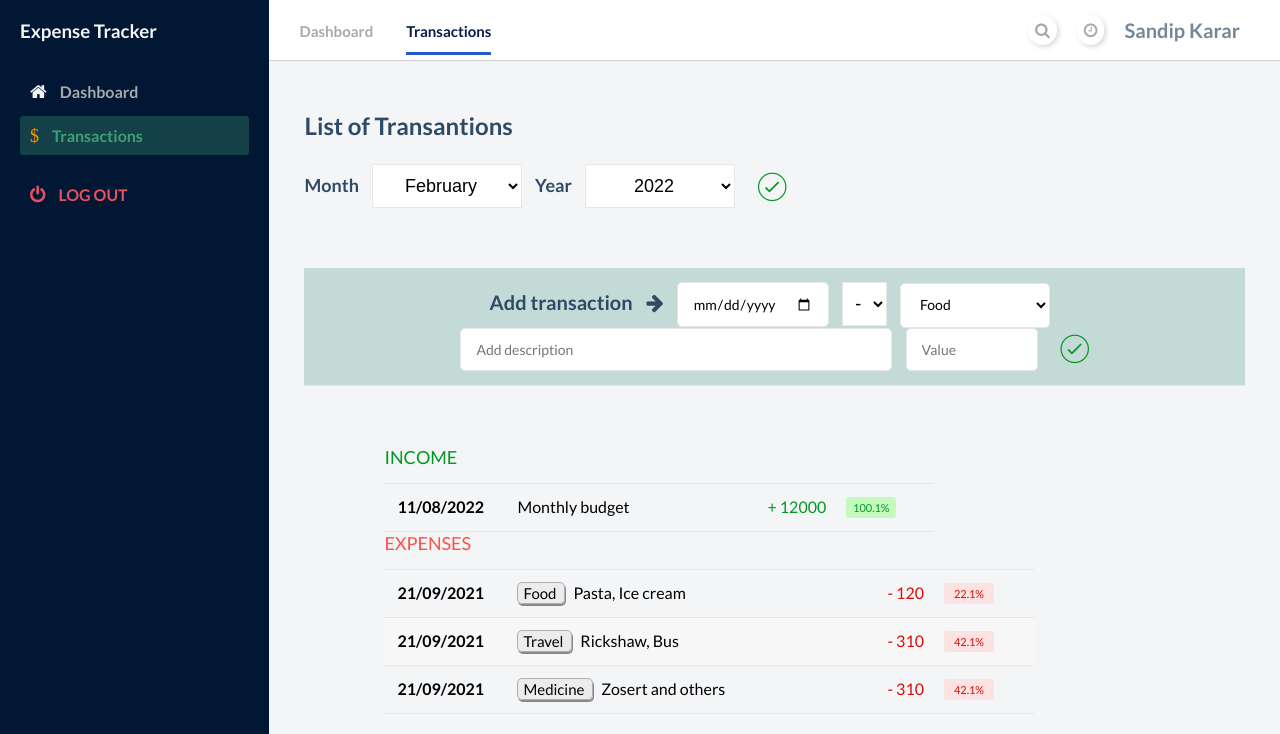
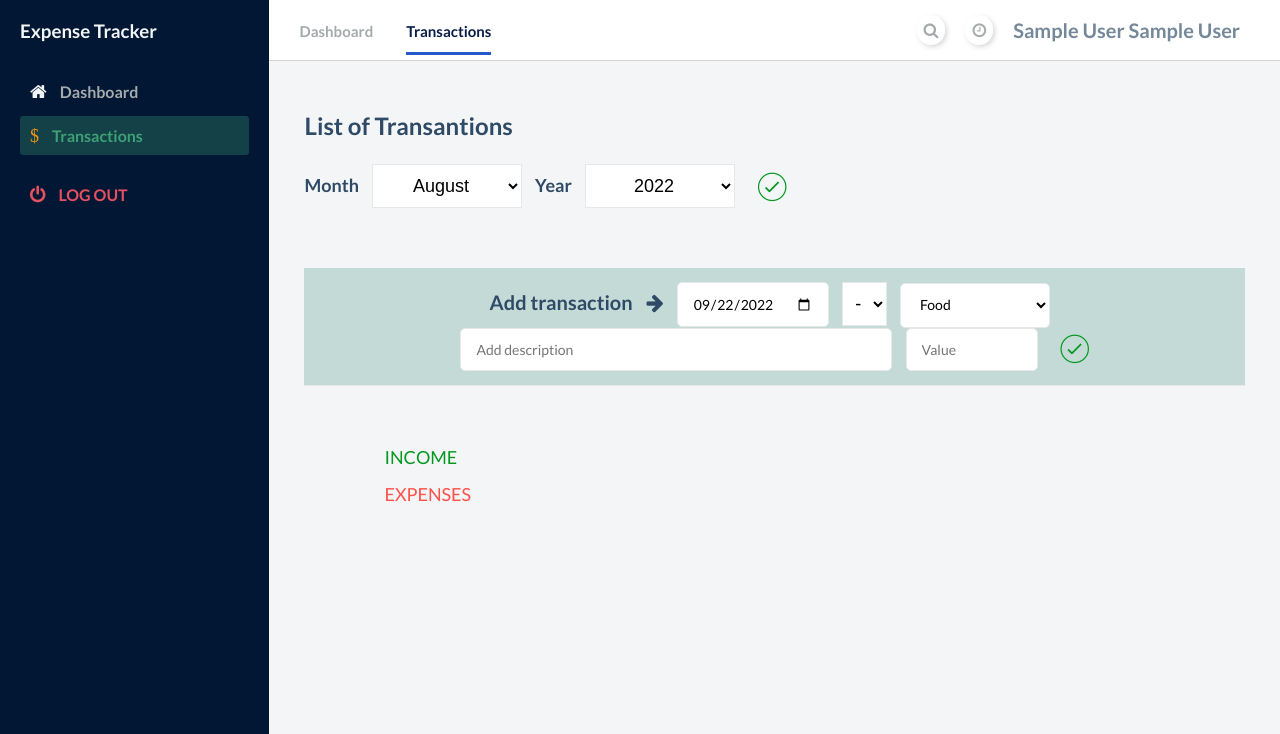
Before and after one commit to sandeepgit32/flask_home_expense_tracker, a Flask app: page /transactions in a window 1280 px wide. Shown: the top 734 px of the page. Run offline with Flask 2, Linux system fonts and the light colour scheme; the visitor is signed in with stand-in values (Sample User, id 1); tables that the repository leaves empty hold one stand-in row (values such as "Sample post"); a map, chart or similar area stays blank; some libraries are stand-ins or nearby versions.

Commit message:
App updated to include transactions

```diff
--- a/main.py
+++ b/main.py
@@ -59,14 +59,25 @@
             if bcrypt_obj.check_password_hash(data.password, p):
                 session['logged_in'] = True
                 session['user'] = u # Store the username in session variable for display after redirection
+                session['name'] = data.name
+                session['surname'] = data.surname
+                session['last_login_time'] = data.last_login_time
+                session['current_login_time'] = datetime.now()
                 return redirect(url_for('index'))
         return render_template('login.html', message="Incorrect Details!")
 
 
 @app.route('/logout', methods=['GET', 'POST'])
 def logout():
+    user_data = UserModel.query.filter_by(username=session['user']).first()
+    user_data.last_login_time = session.get('current_login_time')
+    db.session.commit()
     session['logged_in'] = False
     session['user'] = None
+    session['name'] = None
+    session['surname'] = None
+    session['last_login_time'] = None
+    session['current_login_time'] = None
     return redirect(url_for('index'))
 
 
@@ -78,13 +89,24 @@
 @app.route('/')
 @authentication_required
 def index():
-    current_date = date.today()
-    current_month_text = current_date.strftime("%B")
-    display_month_year = f'{current_month_text}-{current_date.year}'
+    return render_template('index.html')
+
+
+@app.route('/transactions', methods=['GET', 'POST'])
+@authentication_required
+def transactions():
+    if request.method == 'GET':
+        current_date = date.today()
+        transaction_year, transaction_month = current_date.year, current_date.month
+    elif request.method == 'POST':
+        transaction_year, transaction_month = request.form['transaction_list_year'], \
+            request.form['transaction_list_month']
+        # current_month_text = current_date.strftime("%B")
+
     positive_transactions = TransactionModel.find_by_year_month_type(
         transaction_type='positive',
-        transaction_year=current_date.year,
-        transaction_month=current_date.month,
+        transaction_year=transaction_year,
+        transaction_month=transaction_month,
         user=session['user']
     )
     if positive_transactions is None:
@@ -95,8 +117,8 @@
 
     negative_transactions = TransactionModel.find_by_year_month_type(
         transaction_type='negative',
-        transaction_year=current_date.year,
-        transaction_month=current_date.month,
+        transaction_year=transaction_year,
+        transaction_month=transaction_month,
         user=session['user']
     )
     if negative_transactions is None:
@@ -104,47 +126,36 @@
         total_expense = 0
     else:
         total_expense = round(sum([x.value for x in negative_transactions]), 1)
-    percentage_list = []
+
+    total_income = round(sum([x.value for x in positive_transactions]), 1)
+    income_percentage_list = [-round(x.value*100/total_income, 1) for x in positive_transactions]
     if total_budget == 0:
-        total_val = round(sum([x.value for x in negative_transactions]), 1)
-        percentage_list = [-round(x.value*100/total_val, 1) for x in negative_transactions]
+        total_expense = round(sum([x.value for x in negative_transactions]), 1)
+        expense_percentage_list = [-round(x.value*100/total_expense, 1) for x in negative_transactions]
     else:
-        percentage_list = [round(x.value*100/total_budget, 1) for x in negative_transactions]
-    if total_budget == 0:
-        overall_percentage = '--'
-    else:
-        overall_percentage = round(total_expense*100/total_budget, 1)
-    if total_budget >= total_expense:
-        available_budget = '+{:,}'.format(round(total_budget-total_expense, 1))
-    elif total_budget < total_expense:
-        available_budget = '-{:,}'.format(round(total_expense-total_budget, 1))
+        expense_percentage_list = [round(x.value*100/total_budget, 1) for x in negative_transactions]
 
-    return render_template('index.html', positive_transactions=positive_transactions, \
-        negative_transactions_percentages=zip(negative_transactions, percentage_list),\
-        total_budget='{:,}'.format(total_budget), total_expense='{:,}'.format(total_expense), \
-        overall_percentage=overall_percentage, available_budget=available_budget,
-        display_month_year=display_month_year, \
-        today=f'{current_date.year}-{current_date.month}-{current_date.day}', user=session['user'])
-
-
-@app.route('/transactions')
-@authentication_required
-def transactions():
-    return render_template('transactions.html')
+    return render_template('transactions.html',
+        positive_transactions_percentages=zip(positive_transactions, income_percentage_list), \
+        negative_transactions_percentages=zip(negative_transactions, expense_percentage_list),\
+        transaction_year=transaction_year,
+        transaction_month=transaction_month,
+        user=session['user'],
+        name_display=f'{session["name"]} {session["surname"]}')
 
 
 @app.route('/add', methods=['GET', 'POST'])
 @authentication_required
 def add():
     if request.method == 'GET':
-        return redirect(url_for('index'))
+        return redirect(url_for('transactions'))
     else:
         selected_date = request.form['date']
         selected_year, selected_month, selected_day = selected_date.split('-')
 
         if request.form['description'] == '':
             flash('No description entered!')
-            return redirect(url_for('index'))
+            return redirect(url_for('transactions'))
         else:
             description = request.form['description']
 
@@ -152,7 +163,7 @@
             inserted_value = float(request.form['value'])
         except:
             flash('You have provided an invalid value!')
-            return redirect(url_for('index'))
+            return redirect(url_for('transactions'))
 
         transaction_item = TransactionModel(
             user=session['user'],
@@ -165,19 +176,19 @@
             value=round(inserted_value, 1)
         )
         TransactionModel.save_to_db(transaction_item)
-        return redirect(url_for('index'))
+        return redirect(url_for('transactions'))
 
 
 @app.route('/delete', methods=['GET','POST'])
 @authentication_required
 def delete():
     if request.method == 'GET':
-        return redirect(url_for('index'))
+        return redirect(url_for('transactions'))
     else:
         transaction_id = request.form.get("transaction_id")
         transaction = TransactionModel.find_by_id(id=transaction_id)
         TransactionModel.delete_from_db(transaction)
-        return redirect(url_for('index'))
+        return redirect(url_for('transactions'))
 
 
 if __name__ == '__main__':
--- a/models.py
+++ b/models.py
@@ -30,7 +30,7 @@
     transaction_year = db.Column(db.Integer, nullable=False)
     transaction_type = db.Column(db.String(10), nullable=False) # 'positive'/'negative'
     storing_datetime = db.Column(db.DateTime, nullable=False)
-    category = db.Column(db.String(20), nullable=False)
+    category = db.Column(db.String(20), nullable=True)
     value = db.Column(db.Float(precision=2), nullable=False)
 
     @classmethod
--- a/static/transactions.css
+++ b/static/transactions.css
@@ -127,7 +127,7 @@
     margin-bottom: 15px;
   }
 
-  .icome__title { color: #029820; }
+  .income__title { color: #029820; }
   .expenses__title { color: #FF5049; }
 
   .item {
--- a/templates/transactions.html
+++ b/templates/transactions.html
@@ -5,7 +5,8 @@
     <meta charset="UTF-8" />
     <meta name="viewport" content="width=device-width, initial-scale=1.0" />
 
-  <link rel="stylesheet" href="https://cdn.jsdelivr.net/npm/@fortawesome/fontawesome-free@6.1.1/css/fontawesome.min.css"
+    <link rel="stylesheet"
+        href="https://cdn.jsdelivr.net/npm/@fortawesome/fontawesome-free@6.1.1/css/fontawesome.min.css"
         integrity="sha384-zIaWifL2YFF1qaDiAo0JFgsmasocJ/rqu7LKYH8CoBEXqGbb9eO+Xi3s6fQhgFWM" crossorigin="anonymous">
     <link rel="stylesheet" href="https://stackpath.bootstrapcdn.com/font-awesome/4.7.0/css/font-awesome.min.css"
         integrity="sha384-wvfXpqpZZVQGK6TAh5PVlGOfQNHSoD2xbE+QkPxCAFlNEevoEH3Sl0sibVcOQVnN" crossorigin="anonymous" />
@@ -46,7 +47,7 @@
                 <a href="#">
                     <!-- <img width="30" src="assets/avatar.svg" alt="" /> -->
                     <!-- <i class="fa fa-user-circle-o" aria-hidden="true"></i> -->
-          <span class="name_label">Sandip Karar</span>
+                    <span class="name_label">{{ name_display }}</span>
                 </a>
             </div>
         </nav>
@@ -59,16 +60,26 @@
                     <div class="main__greeting">
                         <h1>List of Transantions</h1>
                         <span class="year_month_selection">
-              <form>
+                            <form method="POST" action="{{ url_for('transactions') }}">
                                 <label class="year_month_label">Month</label>
                                 <select class="transaction_list__type" name="transaction_list_month">
-                  <option value="January">January</option>
-                  <option value="February" selected>February</option>
+                                    <option value="1"{% if transaction_month==1 %} selected="selected"{% endif %}>January</option>
+                                    <option value="2"{% if transaction_month==2 %} selected="selected"{% endif %}>February</option>
+                                    <option value="3"{% if transaction_month==3 %} selected="selected"{% endif %}>March</option>
+                                    <option value="4"{% if transaction_month==4 %} selected="selected"{% endif %}>April</option>
+                                    <option value="5"{% if transaction_month==5 %} selected="selected"{% endif %}>May</option>
+                                    <option value="6"{% if transaction_month==6 %} selected="selected"{% endif %}>June</option>
+                                    <option value="7"{% if transaction_month==7 %} selected="selected"{% endif %}>July</option>
+                                    <option value="8"{% if transaction_month==8 %} selected="selected"{% endif %}>August</option>
+                                    <option value="9"{% if transaction_month==9 %} selected="selected"{% endif %}>September</option>
+                                    <option value="10"{% if transaction_month==10 %} selected="selected"{% endif %}>October</option>
+                                    <option value="11"{% if transaction_month==11 %} selected="selected"{% endif %}>November</option>
+                                    <option value="12"{% if transaction_month==12 %} selected="selected"{% endif %}>December</option>
                                 </select>
                                 <label class="year_month_label">Year</label>
                                 <select class="transaction_list__type" name="transaction_list_year">
-                  <option value="2021">2021</option>
-                  <option value="2022" selected>2022</option>
+                                    <option value="2021" {% if transaction_year==2021 %} selected="selected"{% endif %}>2021</option>
+                                    <option value="2022" {% if transaction_year==2022 %} selected="selected"{% endif %}>2022</option>
                                 </select>
                                 <button type="submit" class="add__btn"><i class="ion-ios-checkmark-outline"></i></button>
                             </form>
@@ -84,14 +95,15 @@
                         <div class="add__container">
 
                             <form name="addForm" id="addForm" method="POST" action="{{ url_for('add') }}" novalidate>
-                <span style="margin-right: 10px; color: #2e4a66; font-size:20px; font-weight: 600;">Add transaction
+                                <span style="margin-right: 10px; color: #2e4a66; font-size:20px; font-weight: 600;">Add
+                                    transaction
                                 </span>
                                 <span style="margin-right: 10px; color: #2e4a66; font-size:20px; font-weight: 600;"><i
                                         class="fa fa-arrow-right" aria-hidden="true"></i></span>
                                 <input class="add__date" name="date" type="date" />
                                 <select class="add__type" name="transaction_type">
-                  <option value="positive" >+</option>
-                  <option value="negative" selected >-</option>
+                                    <option value="positive">+</option>
+                                    <option value="negative" selected>-</option>
                                 </select>
                                 <select class="add__category" name="category">
                                     <option value="food" selected>Food</option>
@@ -101,9 +113,11 @@
                                     <option value="bill">Monthly Bills</option>
                                     <option value="others">Others</option>
                                 </select>
-                <input type="text" class="add__description" placeholder="Add description" name="description">
+                                <input type="text" class="add__description" placeholder="Add description"
+                                    name="description">
                                 <input type="number" class="add__value" placeholder="Value" name="value">
-                <button type="submit" class="add__btn"><i class="ion-ios-checkmark-outline"></i></button>
+                                <button type="submit" class="add__btn"><i
+                                        class="ion-ios-checkmark-outline"></i></button>
                             </form>
                         </div>
                     </div>
@@ -112,23 +126,25 @@
 
                 <div class="list_container clearfix">
                     <div class="income">
-            <h2 class="icome__title">Income</h2>
-
+                        <h2 class="income__title">Income</h2>
                         <div class="income__list">
+                            {% for transaction, percentage in positive_transactions %}
                                 <div class="item clearfix" id="income-0">
-                <div class="item__date"><b>11/08/2022</b></div>
-                <div class="income_item__description">Monthly budget</div>
+                                    <div class="item__date"><b>{{ transaction.transaction_day }}/{{ transaction.transaction_month }}/{{ transaction.transaction_year }}</b></div>
+                                    <div class="income_item__description">{{ transaction.description }}</div>
                                     <div class="right clearfix">
-                  <div class="item__value">+ 12000</div>
-                  <div class="item__percentage">100.1%</div>
+                                        <div class="item__value">+ {{ transaction.value }}</div>
+                                        <div class="item__percentage">{{ percentage }}%</div>
                                         <div class="item__delete">
-                    <form name="deleteForm" id="deleteForm" method="POST" action="{{ url_for('delete') }}" novalidate>
-                      <input type="hidden" name="transaction_id" value="32">
+                                            <form name="deleteForm" id="deleteForm" method="POST"
+                                                action="{{ url_for('delete') }}" novalidate>
+                                                <input type="hidden" name="transaction_id" value="{{ transaction.id }}">
                                                 <button class="item__delete--btn"><i class="ion-ios-close-outline"></i></button>
                                             </form>
                                         </div>
                                     </div>
                                 </div>
+                            {% endfor %}
                         </div>
                     </div>
 
@@ -137,86 +153,29 @@
                         <h2 class="expenses__title">Expenses</h2>
 
                         <div class="expenses__list">
+                            {% for transaction, percentage in negative_transactions_percentages %}
                                 <div class="item clearfix" id="expense-0">
-                <div class="item__date"><b>21/09/2021</b></div>
+                                    <div class="item__date"><b>{{ transaction.transaction_day }}/{{ transaction.transaction_month }}/{{ transaction.transaction_year }}</b></div>
                                     <div class="expense_item__description">
-                  <span class="item_category_tag"> Food </span>
-                  Pasta, Ice cream
+                                        <span class="item_category_tag"> {{ transaction.category }} </span>
+                                        {{ transaction.description }}
                                     </div>
                                     <div class="right clearfix">
-                  <div class="item__value">- 120</div>
-                  <div class="item__percentage">22.1%</div>
+                                        <div class="item__value">- {{ transaction.value }}</div>
+                                        <div class="item__percentage">{{ percentage }}%</div>
                                         <div class="item__delete">
-                    <form name="deleteForm" id="deleteForm" method="POST" action="{{ url_for('delete') }}" novalidate>
+                                            <form name="deleteForm" id="deleteForm" method="POST"
+                                                action="{{ url_for('delete') }}" novalidate>
                                                 <input type="hidden" name="transaction_id" value="32">
                                                 <button type="submit" class="item__delete--btn"><i class="ion-ios-close-outline"></i></button>
                                             </form>
                                         </div>
                                     </div>
                                 </div>
-
-              <div class="item clearfix" id="expense-0">
-                <div class="item__date"><b>21/09/2021</b></div>
-                <div class="expense_item__description">
-                  <span class="item_category_tag"> Travel </span>
-                  Rickshaw, Bus
-                </div>
-                <div class="right clearfix">
-                  <div class="item__value">- 310</div>
-                  <div class="item__percentage">42.1%</div>
-                  <div class="item__delete">
-                    <form name="deleteForm" id="deleteForm" method="POST" action="{{ url_for('delete') }}" novalidate>
-                      <input type="hidden" name="transaction_id" value="32">
-                      <button type="submit" class="item__delete--btn"><i class="ion-ios-close-outline"></i></button>
-                    </form>
+                            {% endfor %}
                         </div>
                     </div>
                 </div>
-
-              <div class="item clearfix" id="expense-0">
-                <div class="item__date"><b>21/09/2021</b></div>
-                <div class="expense_item__description">
-                  <span class="item_category_tag" class="tooltip"> Medicine </span>
-                  Zosert and others
-                </div>
-
-                <div class="right clearfix">
-                  <div class="item__value">- 310</div>
-                  <div class="item__percentage">42.1%</div>
-                  <div class="item__delete">
-                    <form name="deleteForm" id="deleteForm" method="POST" action="{{ url_for('delete') }}" novalidate>
-                      <input type="hidden" name="transaction_id" value="32">
-                      <button type="submit" class="item__delete--btn"><i class="ion-ios-close-outline"></i></button>
-                    </form>
-                  </div>
-                </div>
-              </div>
-            </div>
-          </div>
-        </div>
-
-        <!-- CHARTS STARTS HERE -->
-        <!-- <div class="charts">
-          <div class="charts__left">
-            <div class="charts__left__title">
-              <div>
-                <h1>Expenditure (% of Budget)</h1>
-                <p>In time (% of total days passed in current month)</i></p>
-              </div>
-            </div>
-            <div id="target1"></div>
-          </div>
-
-          <div class="charts__right">
-            <div class="charts__right__title">
-              <div>
-                <h1>Cumulative Expenditure MTD</h1>
-              </div>
-            </div>
-            <div id="target2"></div>
-          </div>
-        </div> -->
-        <!-- CHARTS ENDS HERE -->
             </div>
 
             <canvas id="clock" class="clock"></canvas>
@@ -241,10 +200,6 @@
                     <i class="fa-solid fa-dollar-sign"></i>
                     <a href="{{url_for('transactions')}}">Transactions</a>
                 </div>
-        <!-- <div class="sidebar_link">
-          <i class="fa fa-gear"></i>
-          <a href="settings.html">Settings</a>
-        </div> -->
                 <div class="sidebar__logout">
                     <i class="fa fa-power-off"></i>
                     <a href="{{url_for('logout')}}">Log out</a>
@@ -252,7 +207,6 @@
             </div>
         </div>
     </div>
-
 
 
     <script src="https://cdn.jsdelivr.net/npm/apexcharts"></script>
@@ -272,6 +226,21 @@
                 });
         });
     </script>
+    <script>
+        $(document).ready(function() {
+            var date = new Date();
+
+            var day = date.getDate();
+            var month = date.getMonth() + 1;
+            var year = date.getFullYear();
+
+            if (month < 10) month = "0" + month;
+            if (day < 10) day = "0" + day;
+
+            var today = year + "-" + month + "-" + day;
+            $(".add__date").attr("value", today);
+        });
+    </script>
 </body>
 
 </html>
```
Lines whose indentation alone changed are shown as unchanged.
